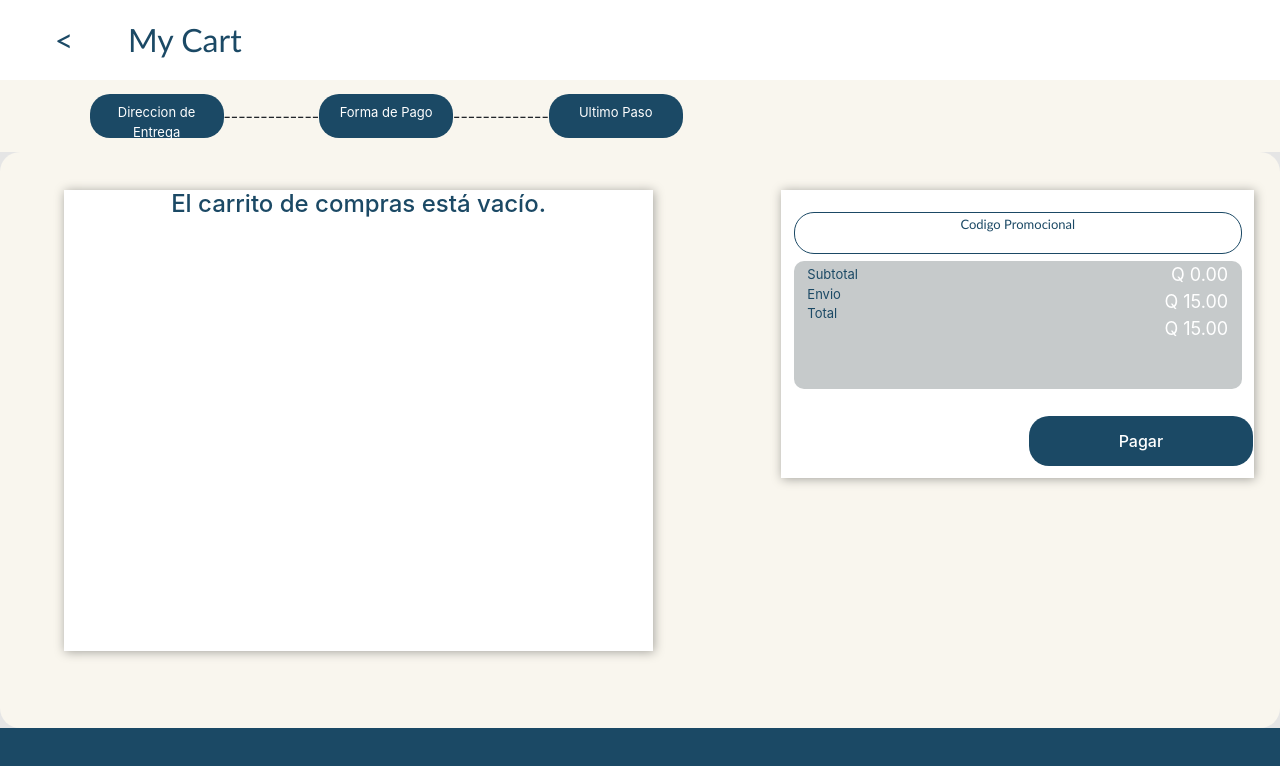
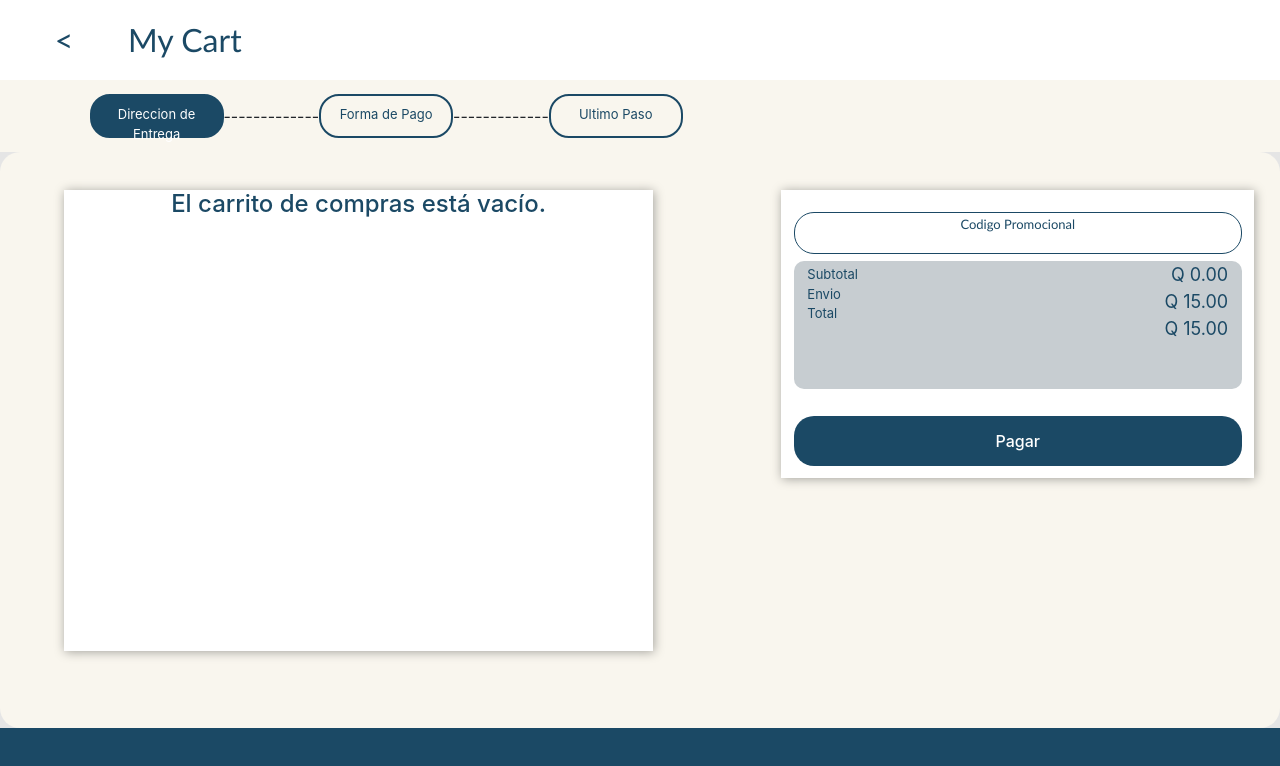
Before and after one commit to angelargd8/Proyecto-software, a React (Vite) app in the folder Proyecto/vite-project/: page /carrito in a window 1280 px wide. Shown: the top 766 px of the page. Built offline with nearby package versions, Linux system fonts and the light colour scheme.

Commit message:
update carrito

```diff
--- a/Proyecto/vite-project/src/componentes/carrito.css
+++ b/Proyecto/vite-project/src/componentes/carrito.css
@@ -134,7 +134,7 @@
     text-align: center;
     font-size: small;
     padding: 1%;
-    border-radius: 1px solid #1B4965;
+    border: 2px solid #1B4965;
     background-color: #1B4965;
     color: white;
     border-radius: 20px;
@@ -165,11 +165,11 @@
 .pagobtn {
     /* Boton de pagar en movil o siguiente en escritorio */
     height: 30%;
-    width: 50%;
+    width: 100%;
     color: #FFF;
     margin-top: 5%;
     align-self: center;
-    margin-left: 55%;
+    /* margin-left: 55%; */
     background-color: #1B4965;
     border-radius: 20px;
     cursor: pointer;
@@ -351,7 +351,7 @@
     display: flex;
     height: 100%;
     width: 50%;
-    color: white;
+    color: #1B4965;
     font-size: large;
     padding-right: 3%;
     text-align: right;
@@ -391,16 +391,17 @@
     /* Row que engloba a las columnas de los numeros de los precios y sus nombres */
     display: flex;
     flex-direction: row;
-    background-color: #c6cacb;
+    background-color: #c7cdd1;
     color: #1B4965;
     height: 100%;
     width: 100%;
     margin-top: 1%;
     margin-bottom: 1%;
     border-radius: 10px;
-
     overflow-y: hidden;
     overflow-x: hidden;
+    /* box-shadow: 1px 1px 10px #a2a19b; */
+
 }
 
 .carrito {
@@ -444,6 +445,8 @@
     display: flex;
     flex-direction: column;
     background-color: white;
+    justify-content: center;
+    align-items: center;
     /* background: linear-gradient(to bottom,  white 0%,white 75%,transparent 75%,transparent 100%);; */
     height: 50%;
     width: 40%;
@@ -736,7 +739,7 @@
         display: flex;
         height: 100%;
         width: 50%;
-        color: white;
+        color: #1B4965;
         font-size: large;
         padding-right: 3%;
         text-align: right;
@@ -795,6 +798,8 @@
         overflow-x: hidden;
         padding-top: 3%;
         margin: 0;
+        box-shadow: 0px 0px 0px #a2a19b;
+
 
     }
 
@@ -815,6 +820,8 @@
         padding: 0;
         min-height: 30%;
         width: 100%;
+        box-shadow: 0px 0px 0px #a2a19b;
+
     }
 
 
--- a/Proyecto/vite-project/src/componentes/carrito.jsx
+++ b/Proyecto/vite-project/src/componentes/carrito.jsx
@@ -70,9 +70,9 @@ function Carrito(){
                         <div className="pasos">
                             <div className="nombrePaso"> Direccion de Entrega</div>
                             <div className="separador">  -------------  </div>
-                            <div className="nombrePaso"> Forma de Pago</div>
+                            <div className="nombrePaso" style={{backgroundColor: 'transparent', color: '#1B4965'}}> Forma de Pago</div>
                             <div className="separador">  -------------  </div>
-                            <div className="nombrePaso"> Ultimo Paso</div>
+                            <div className="nombrePaso" style={{backgroundColor: 'transparent', color: '#1B4965'}}> Ultimo Paso</div>
                         </div>
                         <div className="relleno"></div>
                     </div>
@@ -94,9 +94,9 @@ function Carrito(){
                                         </div>
                                         <div className='nums'>
                                             <div id='xd'>
-                                                <div className='btn_sumar' onClick={() => cambioCant(producto, producto.cantidad - 1)}><b>-</b></div>
+                                                <div className='btn_sumar' onClick={() => cambioCant(producto, producto.cantidad + 1)}><b>+</b></div>
                                                 <span className='cant'>{producto.cantidad}</span>
-                                                <div className="btn_restar" onClick={() => cambioCant(producto, producto.cantidad + 1)}><b>+</b></div>
+                                                <div className="btn_restar" onClick={() => cambioCant(producto, producto.cantidad - 1)}><b>-</b></div>
                                             </div>
                                         </div>
                                     </div>
```
